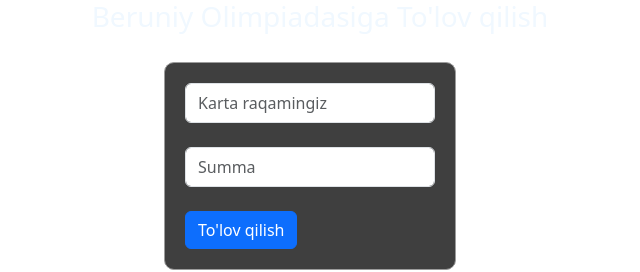
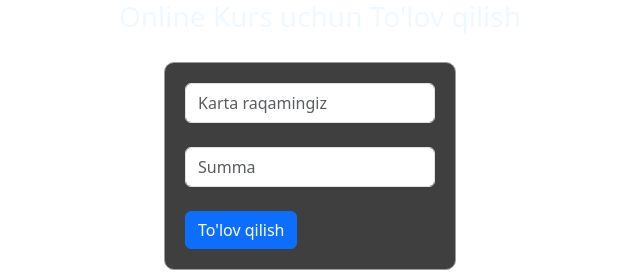
Before and after one commit to javohirsalimov2009/javohirsalimov2009.github.io, a plain HTML site: page payment.html in a window 1280 px wide. Shown: the full height of the page, 330-970 px from the left. Drawn offline with Linux system fonts and the light colour scheme.

Commit message:
Update payment.html

```diff
--- a/payment.html
+++ b/payment.html
@@ -77,7 +77,7 @@
 
 <body>
     <div class="container">
-        <h3>Beruniy Olimpiadasiga To'lov qilish</h3>
+        <h3>Online Kurs uchun To'lov qilish</h3>
         <div class="form">
             <input type="number" id="card_number" class="form-control" minlength="16" maxlength="16"
                 placeholder="Karta raqamingiz">
```
